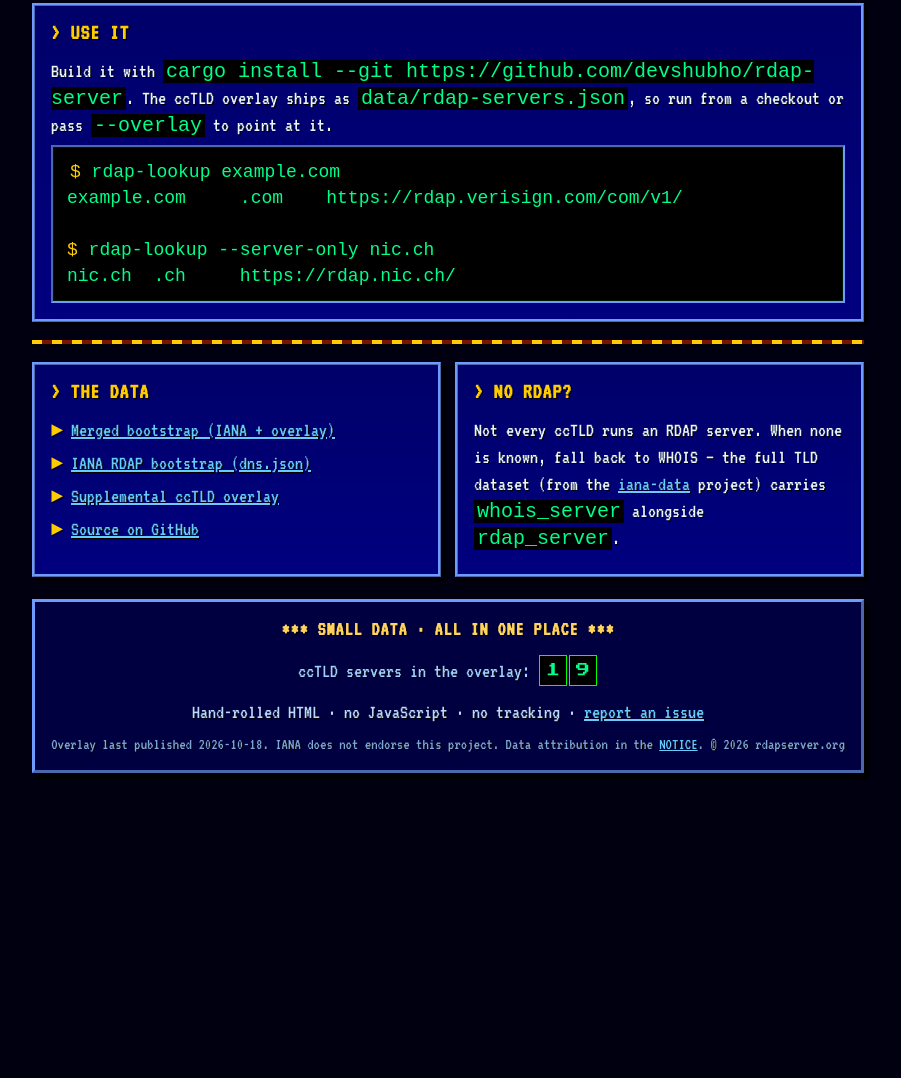
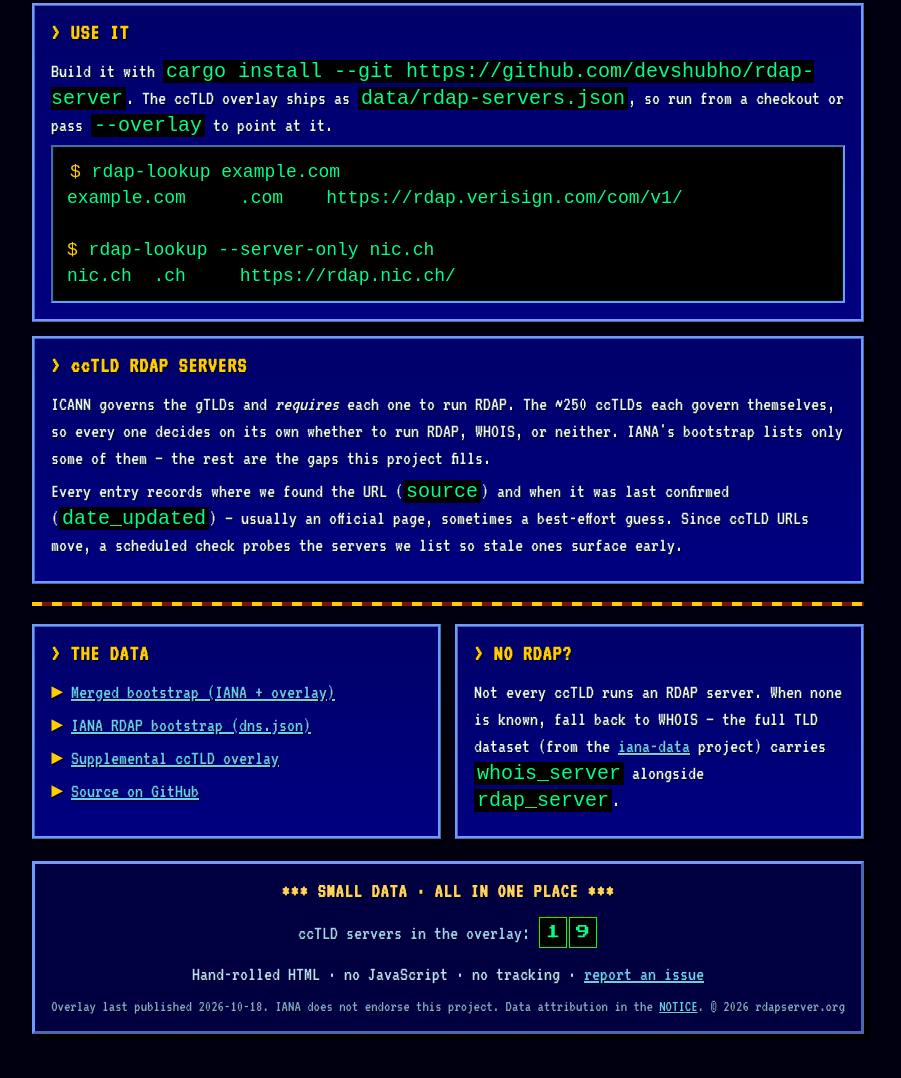
Before and after one commit to devshubho/rdap-lookup, a plain HTML site: page site/index.html in a window 1280 px wide. Shown: the part 944-2022 px from the top of the page, without its empty margins (192-1093 px from the left). Before the commit the page ends 1765 px from the top, so only its background shows below. Drawn offline with Linux system fonts and the light colour scheme.

Commit message:
feat: explain ccTLDs and monitor the servers we list
Add a ccTLD RDAP explainer to the site and README (gTLDs mandated by ICANN
vs self-governed ccTLDs) and back the monitoring claim with a scheduled
workflow that probes each supplemental server.

```diff
--- a/site/index.html
+++ b/site/index.html
@@ -93,6 +93,22 @@ example.com&#9;.com&#9;https://rdap.verisign.com/com/v1/
 nic.ch&#9;.ch&#9;https://rdap.nic.ch/</code></pre>
       </section>
 
+      <section class="panel wide">
+        <h2>&gt; ccTLD RDAP SERVERS</h2>
+        <p>
+          ICANN governs the gTLDs and <em>requires</em> each one to run RDAP. The
+          ~250 ccTLDs each govern themselves, so every one decides on its own
+          whether to run RDAP, WHOIS, or neither. IANA's bootstrap lists only some
+          of them &mdash; the rest are the gaps this project fills.
+        </p>
+        <p>
+          Every entry records where we found the URL (<code>source</code>) and when
+          it was last confirmed (<code>date_updated</code>) &mdash; usually an
+          official page, sometimes a best-effort guess. Since ccTLD URLs move, a
+          scheduled check probes the servers we list so stale ones surface early.
+        </p>
+      </section>
+
       <hr class="rule" />
 
       <div class="cols">
```
Also changed, not shown: 2 other files.
